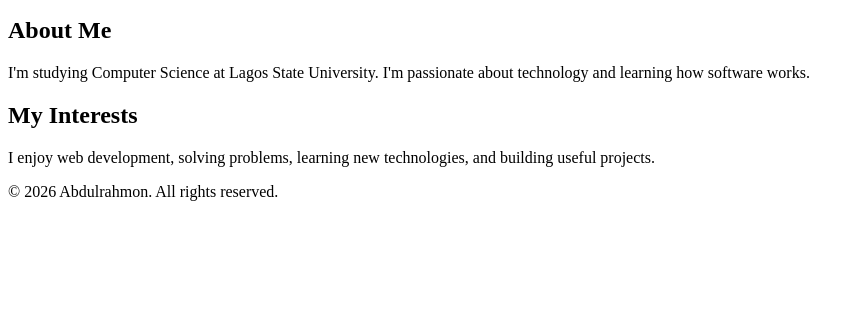
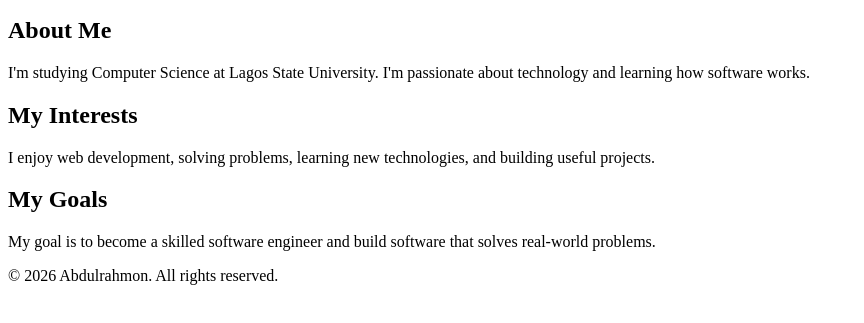
Before and after one commit to RAMDEV-code/Curvegitassignment, a plain HTML site: page index.html in a window 1280 px wide. Shown: the part 101-424 px from the top of the page, without its empty margins (0-864 px from the left). Drawn offline with Linux system fonts and the light colour scheme.

Commit message:
Another section included in the main for Goals

```diff
--- a/index.html
+++ b/index.html
@@ -27,7 +27,15 @@
       </p>
     </section>
 
+    <section>
+      <h2>My Goals</h2>
+      <p>
+        My goal is to become a skilled software engineer and build
+        software that solves real-world problems.
+      </p>
+    </section>
 
+    <!--  Hobbies section will be added on a separate branch. -->
   </main>
 
   <footer>
```
